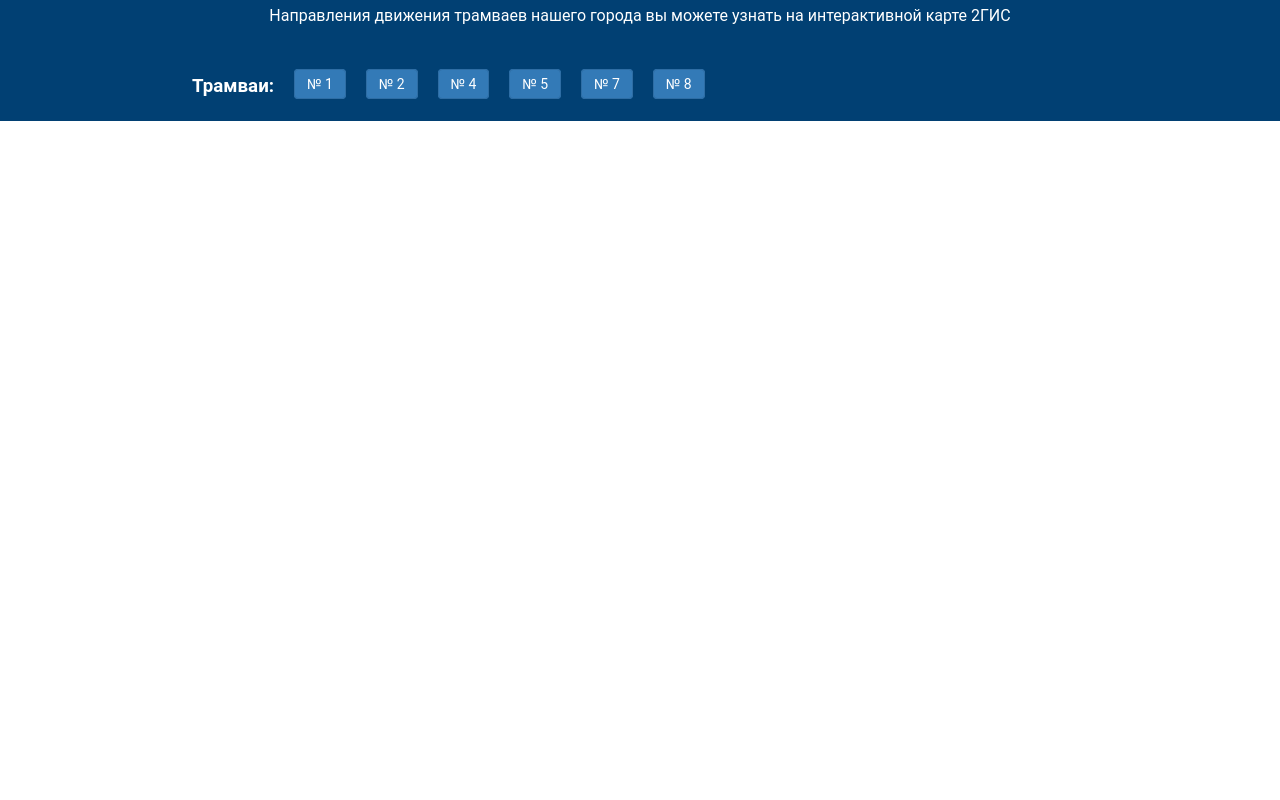
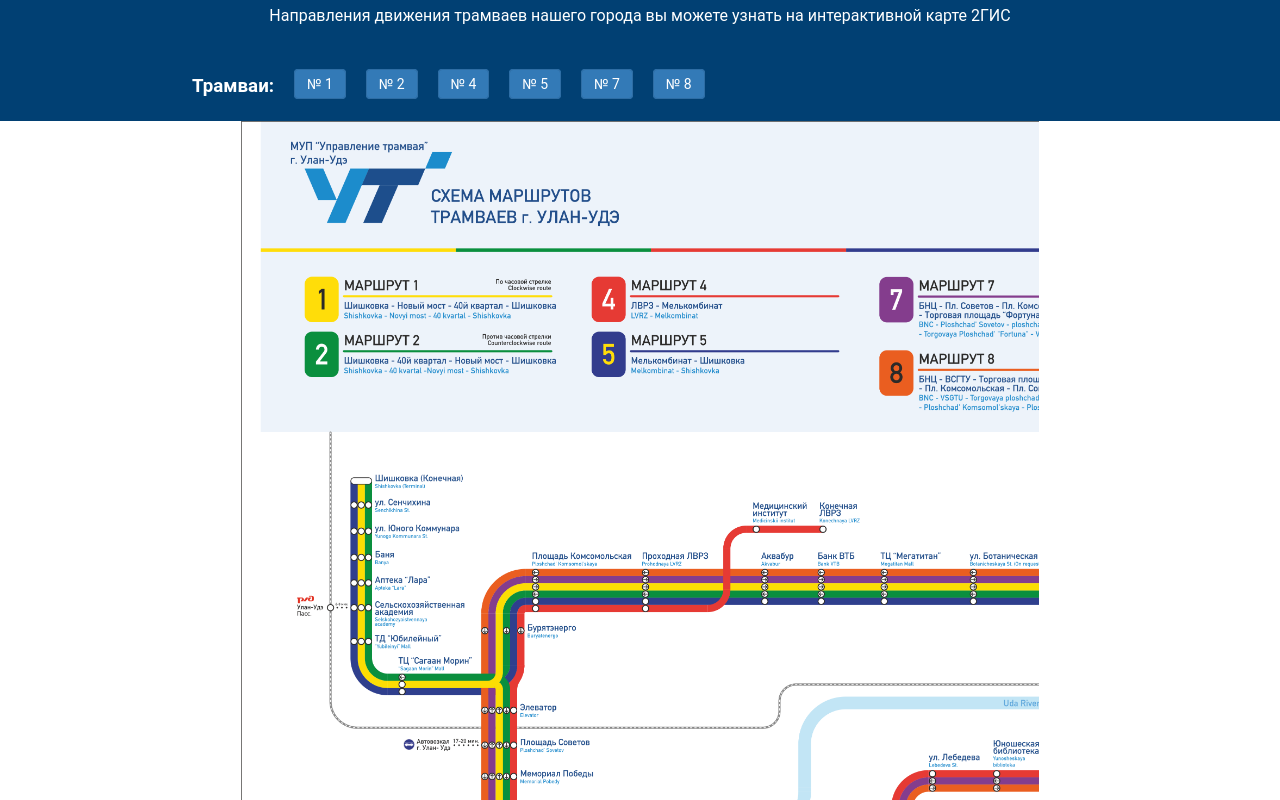
Before and after one commit to PRodionovDev/Tram03_React, a React (Create React App) app: page / in a window 1280 px wide. Shown: the part 900-1700 px from the top of the page. Before the commit the page ends 1021 px from the top, so only its background shows below. Built offline with nearby package versions, Linux system fonts and the light colour scheme.

Commit message:
scheme component

```diff
--- a/src/components/Background.js
+++ b/src/components/Background.js
@@ -3,7 +3,7 @@ import React from "react"
 class Background extends React.Component {
     render() {
         return (
-            <div id="index" class="banner"></div>
+            <div id="index" className="banner"></div>
         )
     }
 }
--- a/src/components/Info.js
+++ b/src/components/Info.js
@@ -3,18 +3,18 @@ import React from "react"
 class Info extends React.Component {
     render() {
         return (
-            <div class="baseColor infoBlock">
+            <div className="baseColor infoBlock">
                 <h2>Информация о маршрутах</h2>
                 <br/>
                 <p>Направления движения трамваев нашего города вы можете узнать на интерактивной карте 2ГИС</p>
-                <div class="tram_number">
+                <div className="tram_number">
                     <h3>Трамваи:</h3>
-                    <p><a class="btn" href="https://2gis.ru/ulanude/route/5207892659535917" target="_blank">№ 1</a></p>
-                    <p><a class="btn" href="https://2gis.ru/ulanude/route/5207892659535916" target="_blank">№ 2</a></p>
-                    <p><a class="btn" href="https://2gis.ru/ulanude/route/5207892659535918" target="_blank">№ 4</a></p>
-                    <p><a class="btn" href="https://2gis.ru/ulanude/route/5207892659535919" target="_blank">№ 5</a></p>
-                    <p><a class="btn" href="https://2gis.ru/ulanude/route/5207892914730739" target="_blank">№ 7</a></p>
-                    <p><a class="btn" href="https://2gis.ru/ulanude/route/5207892914736053" target="_blank">№ 8</a></p>
+                    <p><a className="btn" href="https://2gis.ru/ulanude/route/5207892659535917" target="_blank">№ 1</a></p>
+                    <p><a className="btn" href="https://2gis.ru/ulanude/route/5207892659535916" target="_blank">№ 2</a></p>
+                    <p><a className="btn" href="https://2gis.ru/ulanude/route/5207892659535918" target="_blank">№ 4</a></p>
+                    <p><a className="btn" href="https://2gis.ru/ulanude/route/5207892659535919" target="_blank">№ 5</a></p>
+                    <p><a className="btn" href="https://2gis.ru/ulanude/route/5207892914730739" target="_blank">№ 7</a></p>
+                    <p><a className="btn" href="https://2gis.ru/ulanude/route/5207892914736053" target="_blank">№ 8</a></p>
                 </div>
             </div>
         )
--- a/src/components/Scheme.js
+++ b/src/components/Scheme.js
@@ -1,9 +1,10 @@
 import React from "react"
+import scheme from "../img/scheme.png"
 
 class Scheme extends React.Component {
     render() {
         return (
-            <header>{this.props.title}</header>
+            <div className="schemeImg container"></div>
         )
     }
 }
--- a/src/css/main.css
+++ b/src/css/main.css
@@ -34,3 +34,10 @@ html, body, .app {
     color: #fff;
     text-decoration: none;
 }
+
+.container {
+    padding-right: 15px;
+    padding-left: 15px;
+    margin-right: auto;
+    margin-left: auto;
+}
--- /dev/null
+++ b/src/css/scheme.css
@@ -0,0 +1,7 @@
+.schemeImg {
+    height: 900px;
+    width: 60%;
+    background: url(../img/scheme.png);
+	background-size: cover;
+	background-repeat: no-repeat;
+}
--- a/src/index.js
+++ b/src/index.js
@@ -3,6 +3,7 @@ import ReactDOM from 'react-dom/client';
 import './css/main.css'
 import './css/banner.css'
 import './css/info.css'
+import './css/scheme.css'
 import App from './App';
 
 const root = ReactDOM.createRoot(document.getElementById('app'));
```
